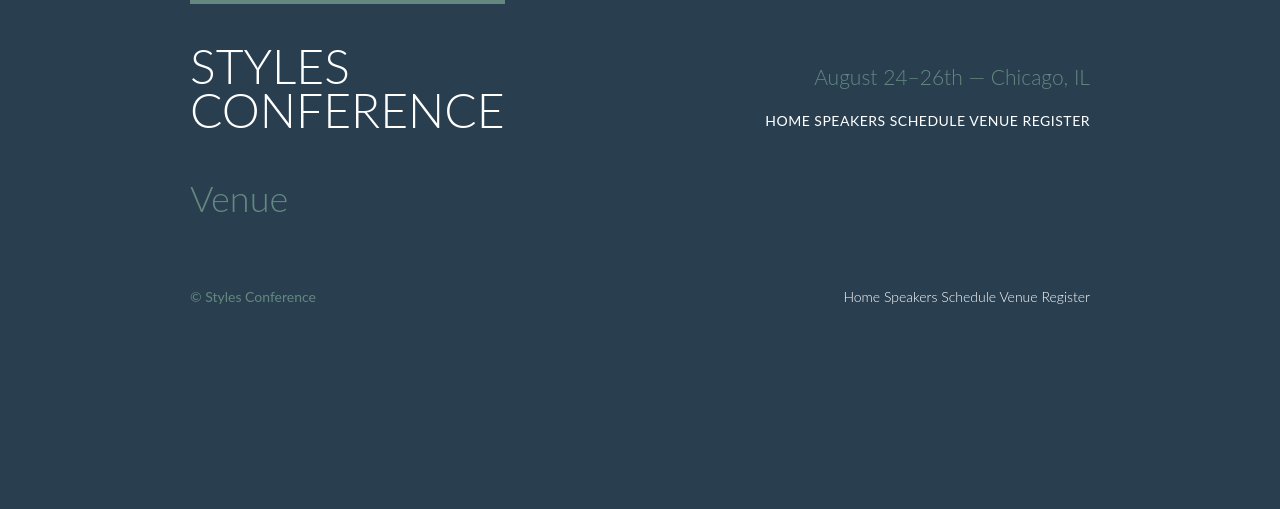
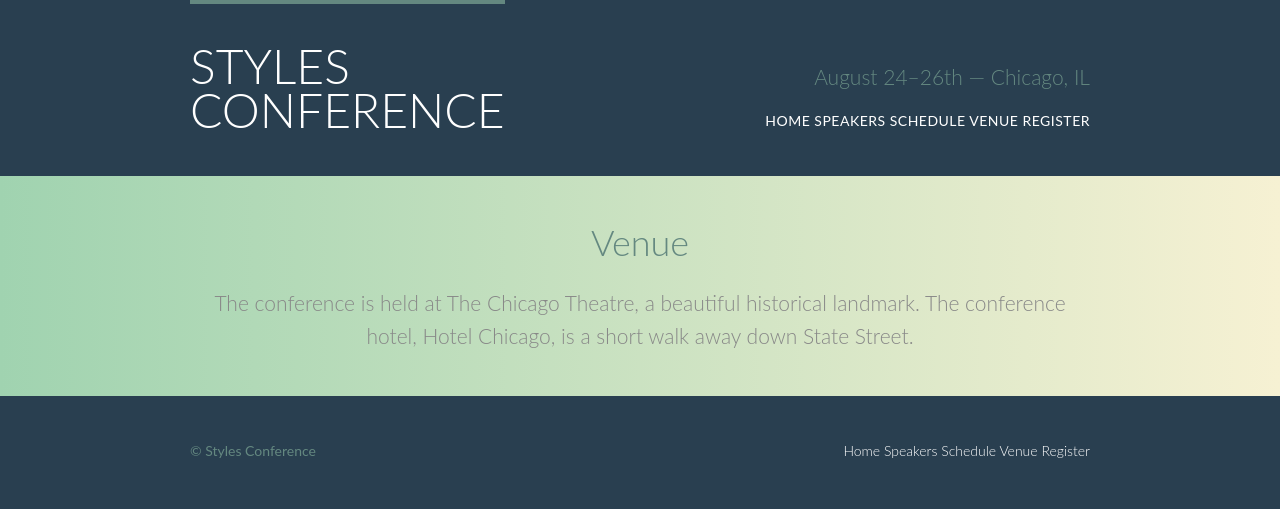
Before and after one commit to DeeGrant/learn-html-css, a plain HTML site: page styles-conference/venue.html in a window 1280 px wide. Drawn offline with Linux system fonts and the light colour scheme.

Commit message:
add linear gradient to lead sections

```diff
--- a/styles-conference/assets/stylesheets/main.css
+++ b/styles-conference/assets/stylesheets/main.css
@@ -65,10 +65,20 @@
     Rows
 */
 
+.row,
+.row-alt {
+    min-width: 960px;
+}
+
 .row {
     background: #fff;
-    min-width: 960px;
     padding: 66px 0 44px 0;
+}
+
+.row-alt {
+    background: #cbe2c1;
+    background: linear-gradient(to right, #a0d3b0, #f6f1d3);
+    padding: 44px 0 22px 0;
 }
 
 /*
@@ -77,6 +87,19 @@
 
 h1, h3, h4, h5, p {
     margin-bottom: 22px;
+}
+
+/*
+    Typography
+*/
+
+.lead {
+    text-align: center;
+}
+
+.lead p {
+    font-size: 21px;
+    line-height: 33px;
 }
 
 /*
--- a/styles-conference/venue.html
+++ b/styles-conference/venue.html
@@ -21,8 +21,11 @@
         <a href="register.html">Register</a>
     </nav>
 </header>
-<section class="container">
-        <h1>Venue</h1>
+<section class="row-alt">
+    <div class="lead container">
+            <h1>Venue</h1>
+            <p>The conference is held at The Chicago Theatre, a beautiful historical landmark. The conference hotel, Hotel Chicago, is a short walk away down State Street.</p>
+    </div>
 </section>
 <footer class="primary-footer container group">
     <small>&copy; Styles Conference</small>
```
Also changed, not shown: styles-conference/register.html (+5 -2 lines), styles-conference/schedule.html (+5 -2 lines), styles-conference/speakers.html (+5 -2 lines).
